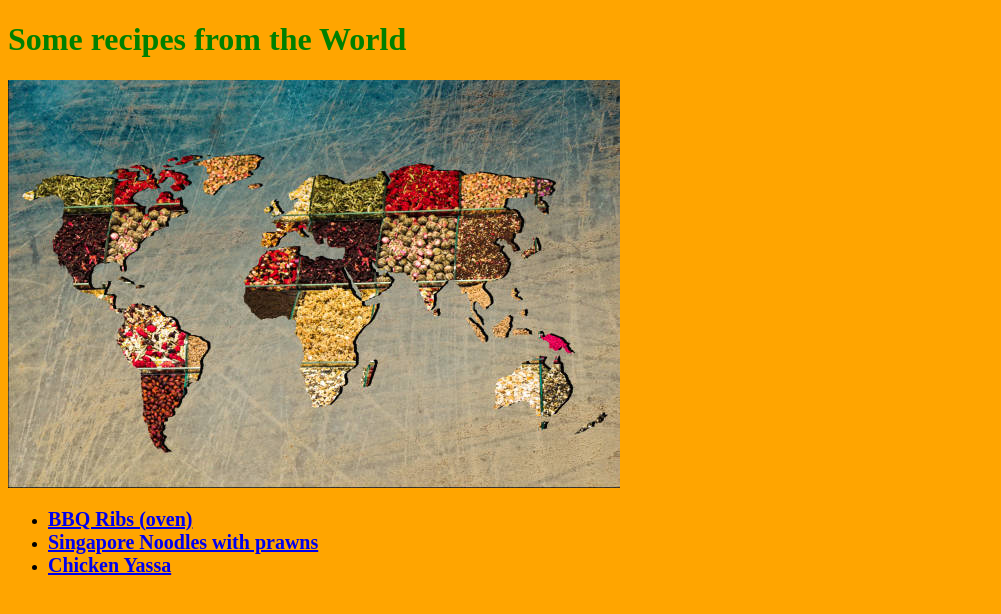
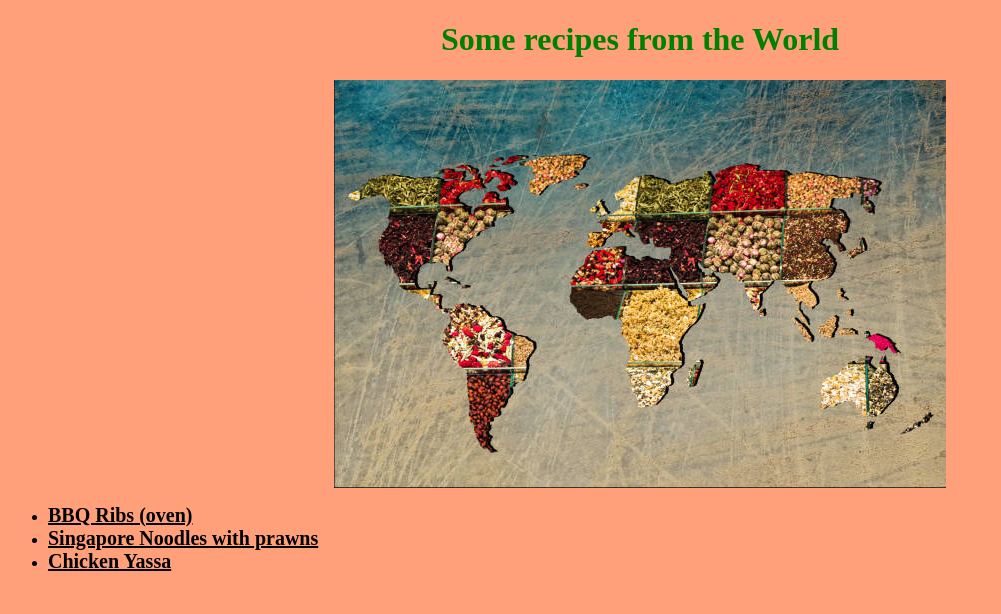
Before and after one commit to AdGiampic/odin-recipes, a plain HTML site: page index.html in a window 1280 px wide. Shown: the whole page, without its empty margins (0-1001 px from the left). Drawn offline with Linux system fonts and the light colour scheme.

Commit message:
Changed slightly layout of pages (center title and images)

```diff
--- a/index.html
+++ b/index.html
@@ -10,7 +10,7 @@
 <body>
     <h1 id="main">Some recipes from the World</h1>
     <img src="images/world-food.jpg" alt ="image with ingredients world">
-    <ul>
+    <ul class = "list">
         <li><a href="recipes/bbq-ribs.html">BBQ Ribs (oven)</a></li>
         <li><a href="recipes/singapore-noodles.html">Singapore Noodles with prawns</a></li>
         <li><a href="recipes/chicken-yassa.html">Chicken Yassa</a></li>
--- a/style.css
+++ b/style.css
@@ -1,13 +1,28 @@
 *{
-    background-color: orange;
+    background-color: lightsalmon;
 }
 
 #main{
     color: green;
+    display: block;
+    text-align: center;
+    border: 2px;
+
 }
 
 a{
     font-family: 'Times New Roman', Times, serif;
     font-size: 20px;
     font-weight: bold;
+    color: black;
 }
+img{
+  display: block;
+  margin-left: auto;
+  margin-right: auto;
+}
+
+h1{
+    display: block;
+    text-align: center;
+}
```
